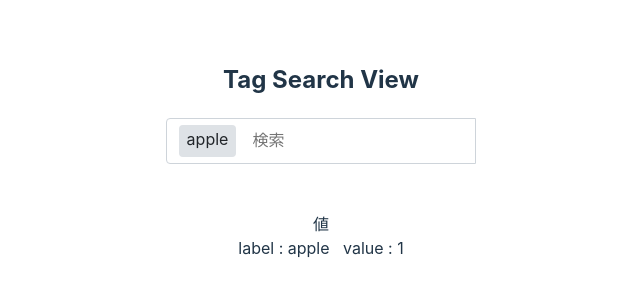
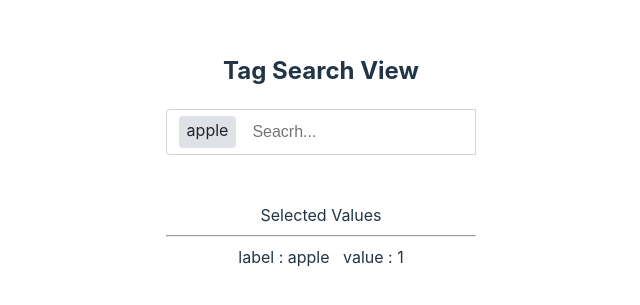
Before and after one commit to cyclehits/tag-search-view, a Vue app: page / in a window 1280 px wide. Shown: the part 225-530 px from the top of the page, without its empty margins (319-959 px from the left). Built offline with nearby package versions, Linux system fonts and the light colour scheme.

Commit message:
create docs

```diff
--- a/index.html
+++ b/index.html
@@ -1,13 +1,16 @@
 <!doctype html>
 <html lang="en">
+
 <head>
   <meta charset="UTF-8" />
   <link rel="icon" type="image/svg+xml" href="/vite.svg" />
   <meta name="viewport" content="width=device-width, initial-scale=1.0" />
   <title>Vite + Vue + TS</title>
 </head>
+
 <body>
   <div id="app"></div>
   <script type="module" src="/src/main.ts"></script>
 </body>
+
 </html>
--- a/package.json
+++ b/package.json
@@ -18,7 +18,7 @@
       "require": "./dist/tag-search-view.css"
     }
   },
-  "types": "./dist/main.d.ts",
+  "types": "./dist/index.d.ts",
   "scripts": {
     "dev": "vite",
     "build": "vue-tsc && vite build",
--- a/src/App.vue
+++ b/src/App.vue
@@ -18,9 +18,10 @@
 
 <template>
   <h2>Tag Search View</h2>
-  <TagSearchView v-model="value" :options="options" />
+  <TagSearchView v-model="value" placeholder="Seacrh..." :options="options" />
   <div class="message">
-    <span>値</span>
+    <span>Selected Values</span>
+    <hr />
     <div v-for="v in value" :key="v.value">
       <span>label&nbsp;:&nbsp;{{ v.label }}</span>
       &nbsp;
--- a/src/components/Popup/Popup.vue
+++ b/src/components/Popup/Popup.vue
@@ -10,6 +10,8 @@
   import Item from "@/components/type/Item";
 
   interface Props {
+    /** placeholder */
+    placeholder?: string;
     /** is popup open (true / false) */
     isOpen?: boolean;
     /** options of list */
@@ -23,7 +25,10 @@
     (e: "search", value: Item[]): void;
   }
 
-  const props = defineProps<Props>();
+  const props = withDefaults(defineProps<Props>(), {
+    placeholder: "",
+    isOpen: false,
+  });
   const emits = defineEmits<Emits>();
 
   const textfield = ref<typeof TextField>();
@@ -83,7 +88,7 @@
         <TextField
           ref="textfield"
           v-model="searchText"
-          placeholder="検索"
+          :placeholder="placeholder"
           @add="onTextAdd"
         />
         <div class="list-container">
--- a/src/components/TagSearchView/TagSearchView.vue
+++ b/src/components/TagSearchView/TagSearchView.vue
@@ -10,6 +10,8 @@
   import Item from "@/components/type/Item";
 
   interface Props {
+    /** placeholder */
+    placeholder?: string;
     /** options of list */
     options: Item[];
     /** value */
@@ -21,6 +23,7 @@
   }
 
   withDefaults(defineProps<Props>(), {
+    placeholder: "",
     modelValue: () => [],
   });
 
@@ -45,13 +48,14 @@
 <template>
   <div>
     <TagField
-      placeholder="検索"
+      :placeholder="placeholder"
       :tags="modelValue"
       should-input
       @click="onTagFieldClick"
     />
     <Popup
       v-show="isPopupOpen"
+      :placeholder="placeholder"
       :is-open="isPopupOpen"
       :options="options"
       :value="modelValue"
--- a/src/components/index.ts
+++ b/src/components/index.ts
@@ -1 +1 @@
-export { default as TagSearchView } from "./TagSearchView";
+export { default as TagSearchView } from "@/components/TagSearchView";
--- a/tsconfig.node.json
+++ b/tsconfig.node.json
@@ -6,5 +6,7 @@
     "moduleResolution": "bundler",
     "allowSyntheticDefaultImports": true
   },
-  "include": ["vite.config.ts"]
+  "include": [
+    "vite.config.ts"
+  ]
 }
--- a/vite.config.ts
+++ b/vite.config.ts
@@ -11,7 +11,9 @@ export default defineConfig({
   plugins: [
     vue(),
     dts({
-      insertTypesEntry: true,
+      entryRoot: "src",
+      include: ["src/components/**/*"],
+      outDir: "./dist"
     }),
     typescript2({
       check: false,
```
Also changed, not shown: src/main.ts (+4 -4 lines), .eslintrc.json, 1 other file (tests, documents, lock files or other folders). Lines whose indentation alone changed are shown as unchanged.
